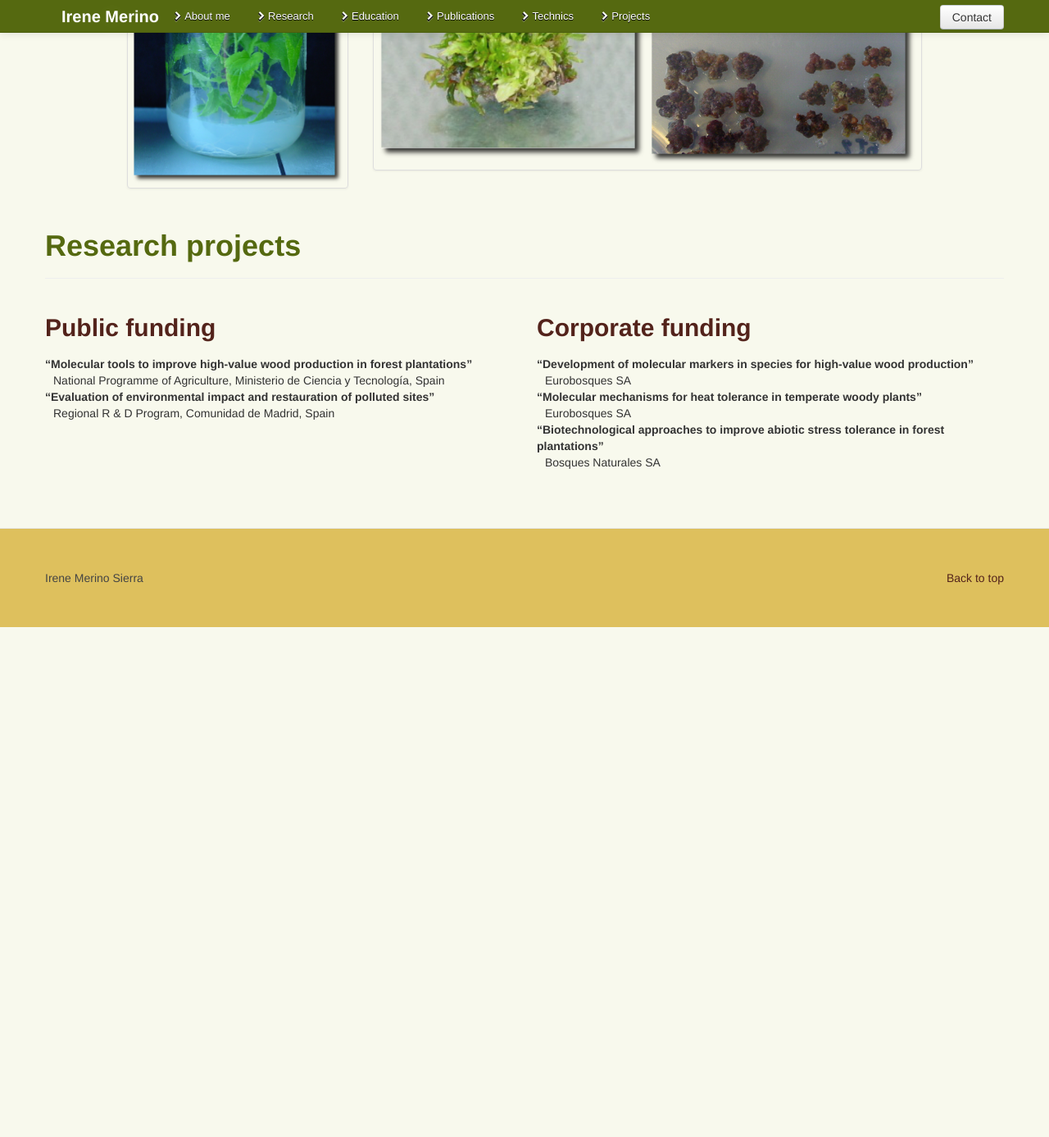
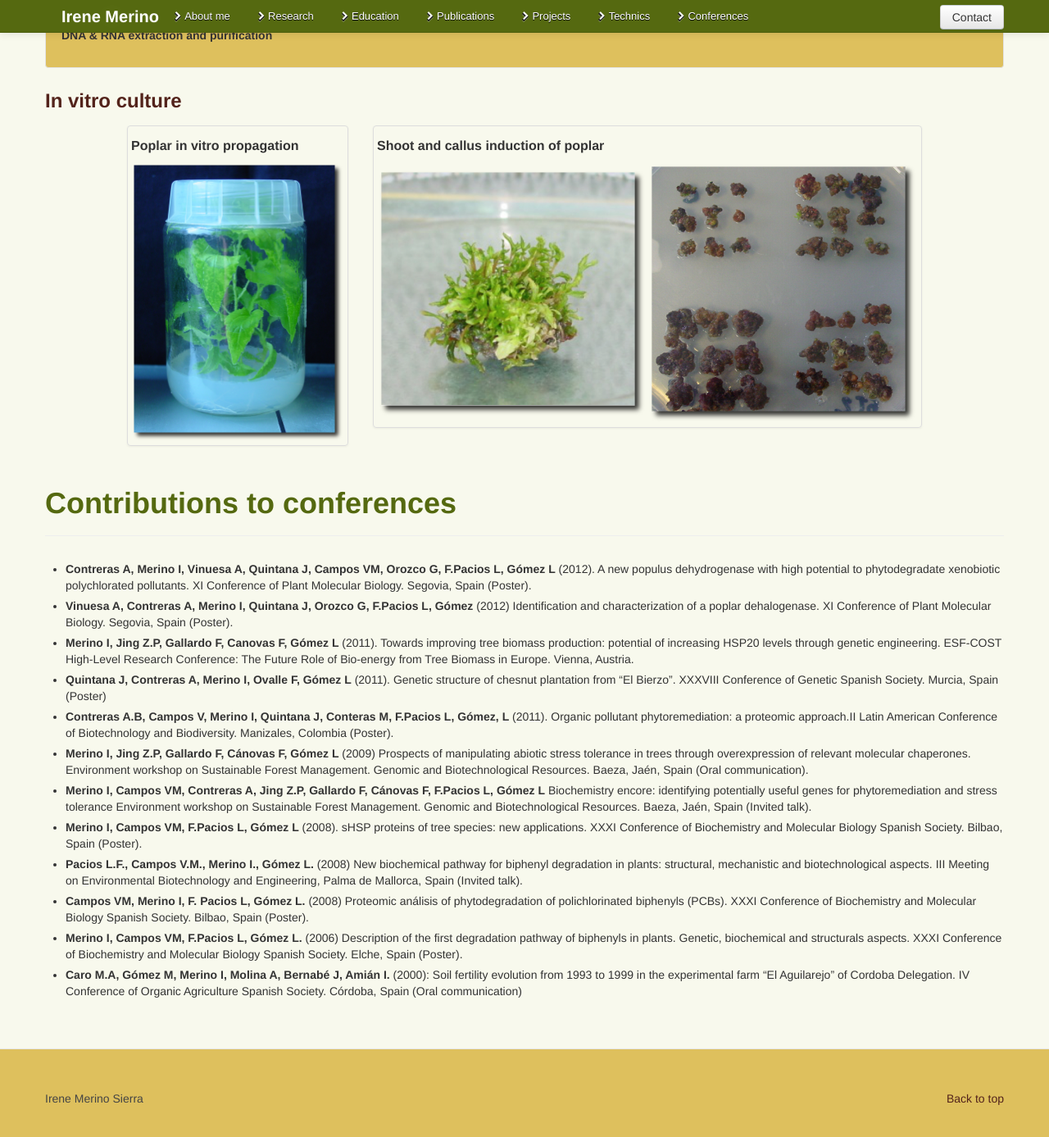
Before and after one commit to irenemerino/irenemerino, a Jekyll site: the page built from index.html, in a window 1280 px wide and 1400 px high, scrolled down 3534 px. Shown: the top 1387 px of the window at 82% size. Built offline with Jekyll 4.4.1, drawn with Linux system fonts in a browser that asks for light colours; nearby versions of some CDN libraries; before the commit the page ends 4299 px from its top, so only the background shows below that; some of the changed text lies outside the part shown.

Commit message:
second release

```diff
--- a/index.html
+++ b/index.html
@@ -20,11 +20,9 @@
           <li><a href="#research"><i class="icon-chevron-right"></i>Research</a></li>
           <li><a href="#education"><i class="icon-chevron-right"></i>Education</a></li>
           <li><a href="#publications"><i class="icon-chevron-right"></i>Publications</a></li>
+          <li><a href="#research-projects"><i class="icon-chevron-right"></i>Projects</a></li>
           <li><a href="#technichs"><i class="icon-chevron-right"></i>Technics</a></li>
-          <!--
           <li><a href="#conferences"><i class="icon-chevron-right"></i>Conferences</a></li>
-          -->
-          <li><a href="#research-projects"><i class="icon-chevron-right"></i>Projects</a></li>
         </ul>
       </div>
     </div><!--/.container -->
@@ -40,16 +38,29 @@
 
 <div class="container">
   <section id="about-me">
-    <div class="page-header">
-      <h1>About me</h1>
-    </div>
     <div class="row">
-      <div class="span8">
-        <h2>Bio</h2>
-        <!--
-        <p class="lead">Lorem ipsum dolor sit amet, consectetur adipiscing elit. Donec est tortor, feugiat at sollicitudin eu, suscipit vitae leo. Maecenas vitae ante vel felis</p>
-        <p>fermentum pellentesque. In hac habitasse platea dictumst. Donec vel tincidunt justo. Duis dictum, dui vitae sodales consectetur, nisi tellus elementum lectus, nec lobortis nisi dolor nec risus. Curabitur quam lorem, sagittis vitae dapibus molestie, lobortis sit amet nisi. Mauris vestibulum fringilla hendrerit. Lorem ipsum dolor sit amet, consectetur adipiscing elit. Aenean mollis, tortor a accumsan vehicula, nibh risus commodo nisi, nec luctus mi orci id arcu. Quisque nec metus eros. Sed at mollis nulla. Mauris vulputate, turpis sed ornare lacinia, leo tellus fermentum diam, eget cursus mauris lectus et sem. Ut dignissim, lorem et rhoncus porttitor, massa elit malesuada nulla, a dignissim lacus leo vel orci.</p>
-        -->
+      <div class="span2">
+        <h2>About me</h2>
+        <img src="/assets/images/irenemms.png" alt="Irene Merino Sierra" />
+      </div>
+      <div class="span6">
+        <h2>PhD</h2>
+        <table class="table table-hover table-striped">
+          <tbody>
+            <tr>
+              <th>Department of Biotecnology</th>
+              <td>Center for Plant Biotechnology and Genomics (CBGP). Polytechnic University of Madrid (Spain)</td>
+            </tr>
+            <tr>
+              <th>Thesis title</th>
+              <td>Molecular chaperones and abiotic stress tolerance in trees</td>
+            </tr>
+            <tr>
+              <th>Supervisor</th>
+              <td>Dr. Luis Gómez Fernández</td>
+            </tr>
+          </tbody>
+        </table>
       </div>
       <div class="span4">
         <h2>Contact</h2>
@@ -82,7 +93,9 @@
       <h1>Research</h1>
     </div>
     <div class="well">
-      <p>My current research has focused on improving abiotic stress tolerance and hence biomass production in trees. I am using a multidisciplinary approach to characterize relevant biochemical mechanisms in poplar, including the identification and functional characterization of major stress proteins and genes. Significant in vivo roles have been elucidated over the past few years through heterologous expression of major small Heat Shock Proteins (sHSPs) to protect plants against various abiotic factors acting either individually or simultaneously. As a result, I have developed several transgenic poplar lines with enhanced growth and in vitro performance.</p>
+      <p>
+        My current research has focused on improving abiotic stress tolerance and hence biomass production in trees. I am using a multidisciplinary approach to characterize relevant biochemical mechanisms in poplar, including the identification and functional characterization of major stress proteins and genes. Significant in vivo roles have been elucidated through heterologous expression (bacterial and plant transformation) of major small Heat Shock Proteins (sHSPs) isoforms to protect plants against various abiotic factors acting either individually or simultaneously. In addition, we are transforming poplar with some endogenous key enzymes and hormones to study the effects of their overexpression in growth and biomass woody production.
+      </p>
     </div>
   </section>
 
@@ -121,16 +134,48 @@
       <h1>Publications</h1>
     </div>
     <ul>
-      <li><strong>Merino I, Jing Z.P, Gallardo F, Canovas F,  Gómez L.</strong> (2012) Enhanced abiotic stress tolerance in poplar trees through overexpression of a cytosolic small heat-shock protein (submitted).</li>
-      <li><strong>Merino I, Contreras A, Quintana J, Gómez L.</strong> (2012) A multidisciplinary approach to elucidate new roles of small Heat Shock Proteins against cold and other abiotic stresses (in preparation).</li>
+      <li><strong>Merino I, Contreras A, Jing Z.P, Gallardo F, Canovas F, Gómez L.</strong> (2013) Plantation forestry under global warming: hybrid poplars with improved thermotolerance provide new insights on the in vivo function of small-HSP chaperones (under revision; Plant Physiology)</li>
+      <li><strong>Merino I, Contreras A, Quintana J, Gómez L.</strong> (2013) A multidisciplinary approach to elucidate new roles of small Heat Shock Proteins against cold and other abiotic stresses (manuscript in preparation).</li>
       <li><strong>Merino I, Contreras A, Vinuesa A, Quintana J, Orozco G, F. Pacios L, Gómez L.</strong> (2012) Persistent organic pollutant and soil. Evaluación y recuperación de emplazamientos degradados y/o contaminados. (p 185-206). Ed. CIEMAT.</li>
       <li><strong>Contreras A, Merino I, Vinuesa A, Quintana J, Orozco G, F. Pacios L, Gómez L.</strong> (2012) Trees as perfect organisms to phytoremediate. Evaluación y recuperación de emplazamientos degradados y/o contaminados. (p 507-520). Ed. CIEMAT.</li>
-      <li><strong>F. Pacios L, Campos VM, Merino I, Gómez L.</strong> (2009) Metabolic degradation of biphenyl xenobiotics: structure and thermodynamics of dihydrodiol stereoisomers and keto-enol tautomerism of their products. Journal of Computational Chemistry (in pres; avalable on line).</li>
+      <li><strong>Pacios LF, Campos VM, Merino I, Gómez L.</strong> (2009) Structures and thermodynamics of biphenyl dihydrodiol stereoisomers and their metabolites in the enzymatic degradation of arene xenobiotics. J Comput Chem. 30(15):2420-32.</li>
       <li><strong>Campos VM, Merino I, F. Pacios L, Gómez L.</strong> (2008) Review: Phytoremediation of organic pollutants. Spanish Journal of Agricultural Research, 6:38-47. Invited review.</li>
       <li><strong>Merino I, Campos VM, F.Pacios L, Gómez L.</strong> (2007) Introduction to soil pollution by organic compounds. Organochlorinated compounds case. Procesos de Degradación y Recuperación de Suelos.(p 67-89) Ed. CIEMAT.</li>
       <li><strong>Campos VM, Merino I, F. Pacios L, Gómez L.</strong> (2007) Use of tree species in phytoremediation. Procesos de Degradación y Recuperación de Suelos.(p 281-295) Ed. CIEMAT</li>
       <li><strong>F. Pacios L, Campos VM, Merino I, Gómez L.</strong> (2007) Phytodegration of organic pollutants: a molecular approximation. Tecnologías para el tratamiento de suelos contaminados. (p 137-143) Ed. CIEMAT</li>
     </ul>
+  </section>
+
+  <section id="research-projects">
+    <div class="page-header">
+      <h1>Research projects</h1>
+    </div>
+    <div class="row">
+      <div class="span6">
+        <h2>Public funding</h2>
+        <dl>
+          <dt>Project BIOXISOIL (<a href="http://www.bioxisoil.eu/en/">www.bioxisoil.eu/en</a>)</dt>
+          <dd>EU Environment LIFE Program</dd>
+          <dt>“Molecular tools to improve high-value wood production in forest plantations”</dt>
+          <dd>National Programme of Agriculture, Ministerio de Ciencia y Tecnología, Spain</dd>
+          <dt>“Evaluation of environmental impact and restauration of polluted sites”</dt>
+          <dd>Regional R &amp; D Program, Comunidad de Madrid, Spain</dd>
+        </dl>
+      </div>
+      <div class="span6">
+        <h2>Corporate funding</h2>
+        <dl>
+          <dt>“Applied biotechnology to increase wood biomass production”</dt>
+          <dd>Desarrollos agronómicos industriales</dd>
+          <dt>“Development of molecular markers in species for high-value wood production”</dt>
+          <dd>Eurobosques SA</dd>
+          <dt>“Molecular mechanisms for heat tolerance in temperate woody plants”</dy>
+          <dd>Eurobosques SA</dd>
+          <dt>“Biotechnological approaches to improve abiotic stress tolerance in forest plantations”</dt>
+          <dd>Bosques Naturales SA</dd>
+        </dl>
+      </div>
+    </div>
   </section>
 
   <section id="technichs">
@@ -139,9 +184,6 @@
     </div>
 
     <h3>Plant transformations</h3>
-    <!--
-    <p class="lead">Lorem ipsum dolor sit amet, consectetur adipiscing elit. Donec est tortor, feugiat at sollicitudin eu, suscipit vitae leo.</p>
-    -->
     <div class="row">
       <div class="span4">
         <div class="thumbnail">
@@ -164,9 +206,6 @@
     </div>
 
     <h3>Proteomics</h3>
-    <!--
-    <p class="lead">Lorem ipsum dolor sit amet, consectetur adipiscing elit. Donec est tortor, feugiat at sollicitudin eu, suscipit vitae leo.</p>
-    -->
     <div class="row">
       <div class="span4">
         <div class="thumbnail">
@@ -254,68 +293,25 @@
     </div>
   </section>
 
-  <!--
   <section id="conferences">
     <div class="page-header">
-      <h1>Conferences</h1>
+      <h1>Contributions to conferences</h1>
     </div>
 
-    <h2>Poster Viena</h2>
-    <div class="row">
-      <div class="span4">
-        <img src="/assets/images/viena2011.jpg" alt="" />
-      </div>
-      <div class="span8">
-        <h3>Abstract</h3>
-        <p>Lorem ipsum dolor sit amet, consectetur adipiscing elit. Donec est tortor, feugiat at sollicitudin eu, suscipit vitae leo. Maecenas vitae ante vel felis</p>
-        <address>
-          <strong>Viena 2011</strong>
-        </address>
-      </div>
-    </div>
-
-    <h2>Poster Baeza</h2>
-    <div class="row">
-      <div class="span4">
-        <img src="/assets/images/viena2011.jpg" alt="" />
-      </div>
-      <div class="span8">
-        <h3>Abstract</h3>
-        <p>Lorem ipsum dolor sit amet, consectetur adipiscing elit. Donec est tortor, feugiat at sollicitudin eu, suscipit vitae leo. Maecenas vitae ante vel felis</p>
-        <address>
-          <strong>Baeza 2009</strong>
-        </address>
-      </div>
-    </div>
-  </section>
-  -->
-
-  <section id="research-projects">
-    <div class="page-header">
-      <h1>Research projects</h1>
-    </div>
-    <div class="row">
-      <div class="span6">
-        <h2>Public funding</h2>
-        <dl>
-          <dt>“Molecular tools to improve high-value wood production in forest plantations”</dt>
-          <dd>National Programme of Agriculture, Ministerio de Ciencia y Tecnología, Spain</dd>
-          <dt>“Evaluation of environmental impact and restauration of polluted sites”</dt>
-          <dd>Regional R &amp; D Program, Comunidad de Madrid, Spain</dd>
-        </dl>
-      </div>
-      <div class="span6">
-        <h2>Corporate funding</h2>
-        <dl>
-          <dt>“Development of molecular markers in species for high-value wood production”</dt>
-        	<dd>Eurobosques SA</dd>
-          <dt>“Molecular mechanisms for heat tolerance in temperate woody plants”</dy>
-        	<dd>Eurobosques SA</dd>
-          <dt>“Biotechnological approaches to improve abiotic stress tolerance in forest plantations”</dt>
-        	<dd>Bosques Naturales SA</dd>
-        </dl>
-      </div>
-    </div>
+    <ul>
+      <li><strong>Contreras A, Merino I, Vinuesa A, Quintana J, Campos VM, Orozco G, F.Pacios L, Gómez L</strong> (2012). A new populus dehydrogenase with high potential to phytodegradate xenobiotic polychlorated pollutants. XI Conference of Plant Molecular Biology. Segovia, Spain (Poster).</li>
+      <li><strong>Vinuesa A, Contreras A, Merino I, Quintana J, Orozco G, F.Pacios L, Gómez</strong> (2012) Identification and characterization of a poplar dehalogenase. XI Conference of Plant Molecular Biology. Segovia, Spain (Poster).</li>
+      <li><strong>Merino I, Jing Z.P, Gallardo F, Canovas F, Gómez L</strong> (2011). Towards improving tree biomass production: potential of increasing HSP20 levels through genetic engineering. ESF-COST High-Level Research Conference: The Future Role of Bio-energy from Tree Biomass in Europe. Vienna, Austria.</li>
+      <li><strong>Quintana J, Contreras A, Merino I, Ovalle F, Gómez L</strong> (2011). Genetic structure of chesnut plantation from “El Bierzo”. XXXVIII Conference of Genetic Spanish Society. Murcia, Spain (Poster)</li>
+      <li><strong>Contreras A.B, Campos V, Merino I, Quintana J, Conteras M, F.Pacios L, Gómez, L</strong> (2011). Organic pollutant phytoremediation: a proteomic approach.II Latin American Conference of Biotechnology and Biodiversity. Manizales, Colombia (Poster).</li>
+      <li><strong>Merino I, Jing Z.P, Gallardo F, Cánovas F, Gómez L</strong> (2009) Prospects of manipulating abiotic stress tolerance in trees through overexpression of relevant molecular chaperones. Environment workshop on Sustainable Forest Management. Genomic and Biotechnological Resources. Baeza, Jaén, Spain (Oral communication).</li>
+      <li><strong>Merino I, Campos VM, Contreras A, Jing Z.P, Gallardo F, Cánovas F, F.Pacios L, Gómez L</strong> Biochemistry encore: identifying potentially useful genes for phytoremediation and stress tolerance Environment workshop on Sustainable Forest Management. Genomic and Biotechnological Resources. Baeza, Jaén, Spain (Invited talk).</li>
+      <li><strong>Merino I, Campos VM, F.Pacios L, Gómez L</strong> (2008). sHSP proteins of tree species: new applications. XXXI Conference of Biochemistry and Molecular Biology Spanish Society. Bilbao, Spain (Poster).</li>
+      <li><strong>Pacios L.F., Campos V.M., Merino I., Gómez L.</strong> (2008) New biochemical pathway for biphenyl degradation in plants: structural, mechanistic and biotechnological aspects. III Meeting on Environmental Biotechnology and Engineering, Palma de Mallorca, Spain (Invited talk).</li>
+      <li><strong>Campos VM, Merino I, F. Pacios L, Gómez L.</strong> (2008) Proteomic análisis of phytodegradation of polichlorinated biphenyls (PCBs). XXXI Conference of Biochemistry and Molecular Biology Spanish Society. Bilbao, Spain (Poster).</li>
+      <li><strong>Merino I, Campos VM, F.Pacios L, Gómez L.</strong> (2006) Description of the first degradation pathway of biphenyls in plants. Genetic, biochemical and structurals aspects. XXXI Conference of Biochemistry and Molecular Biology Spanish Society. Elche, Spain (Poster).</li>
+      <li><strong>Caro M.A, Gómez M, Merino I, Molina A, Bernabé J, Amián I.</strong> (2000): Soil fertility evolution from 1993 to 1999 in the experimental farm “El Aguilarejo” of Cordoba Delegation. IV Conference of Organic Agriculture Spanish Society. Córdoba, Spain (Oral communication)</li>
+    </ul>
   </section>
 </div><!-- container -->
 
```
Also changed, not shown: assets/images/irenemms.png (added).
